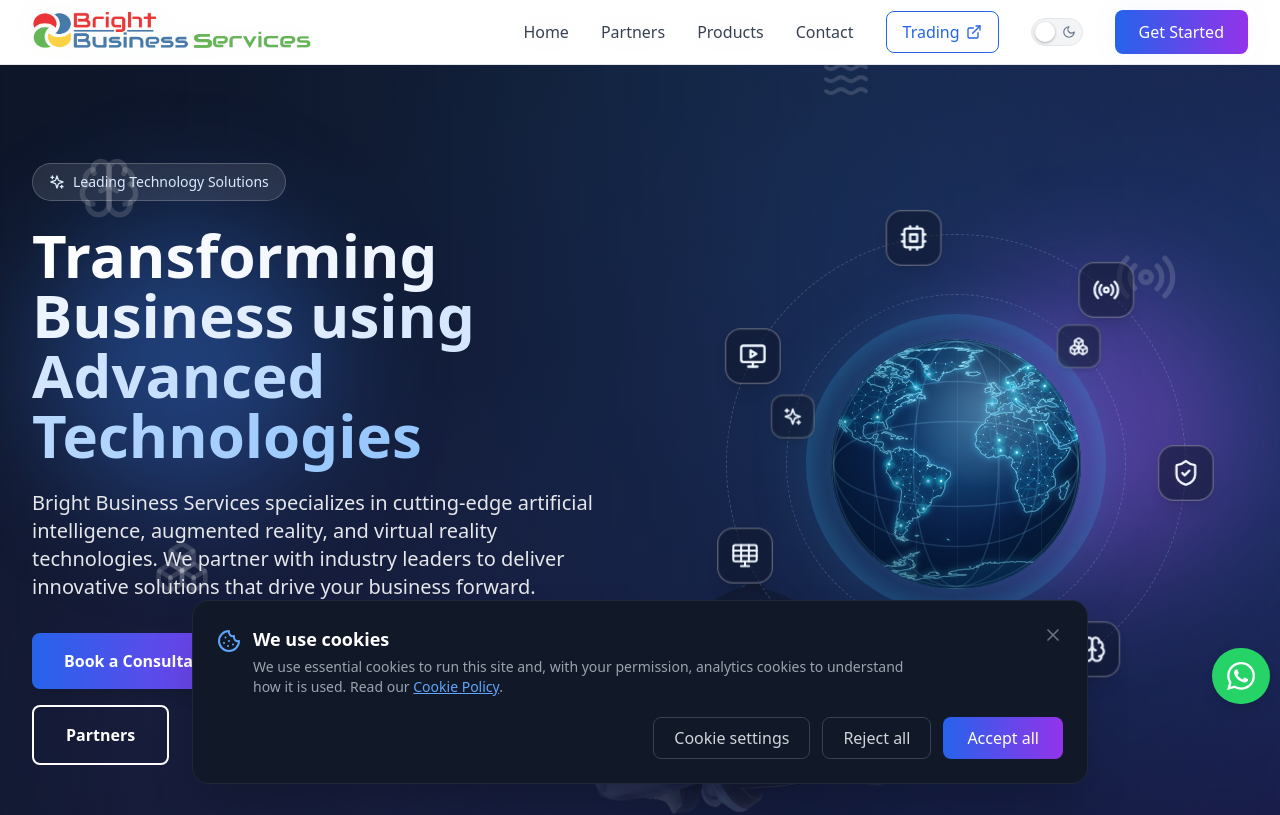
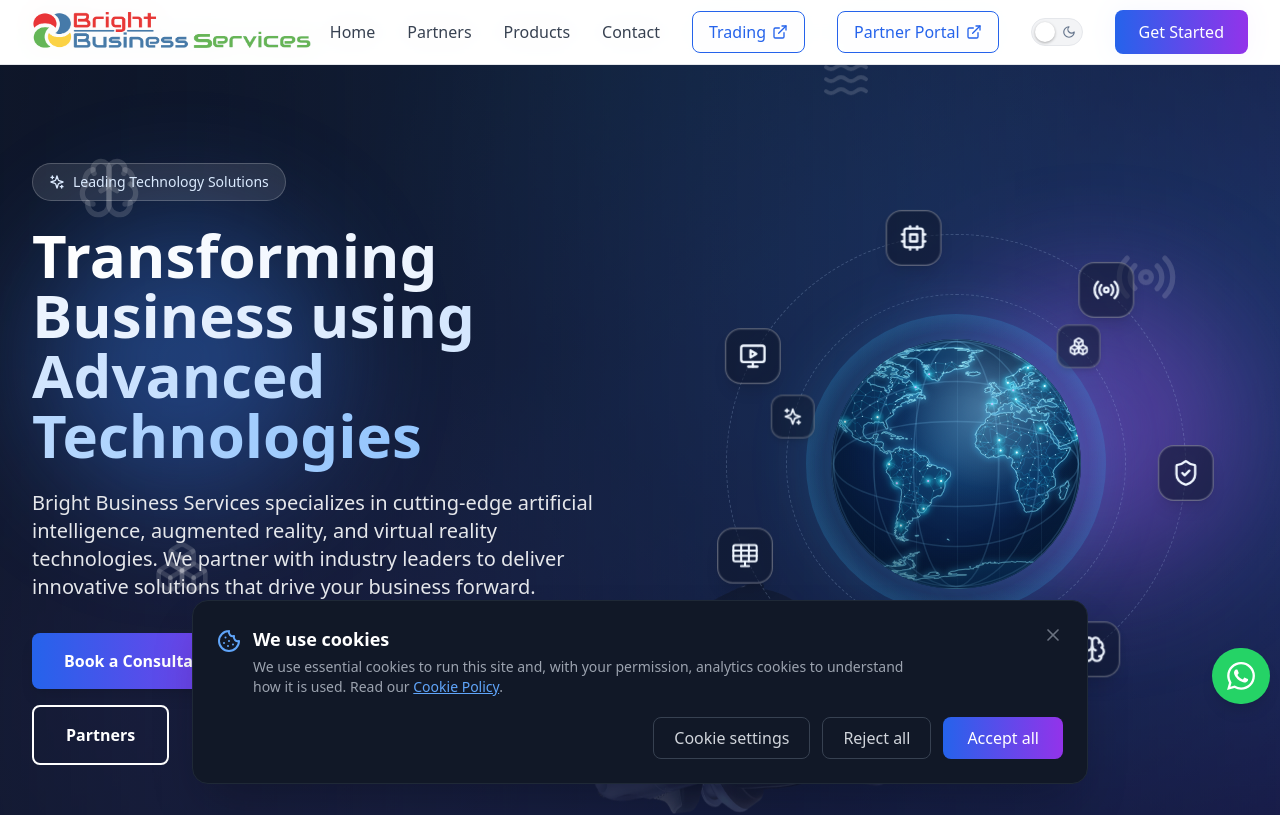
Before and after one commit to BBSoman/Website, a React (Vite) app: page / in a window 1280 px wide. Shown: the top 815 px of the page. Built offline with nearby package versions, Linux system fonts and the light colour scheme.

Commit message:
Update Header.tsx

```diff
--- a/src/components/Header.tsx
+++ b/src/components/Header.tsx
@@ -613,6 +613,17 @@
               <ExternalLink className="w-4 h-4" aria-hidden="true" />
             </a>
 
+          {/* Partner portal - opens in its own tab */}
+          <a
+            href="https://partners.bbst.ai"
+            target="_blank"
+            rel="noopener noreferrer"
+            className="inline-flex items-center gap-1.5 border border-blue-600 text-blue-600 px-4 py-2 rounded-lg hover:bg-blue-50 transition-colors font-medium"
+          >
+            Partner Portal
+            <ExternalLink className="w-4 h-4" aria-hidden="true" />
+          </a>
+
             <ThemeToggle />
 
             <button
```
